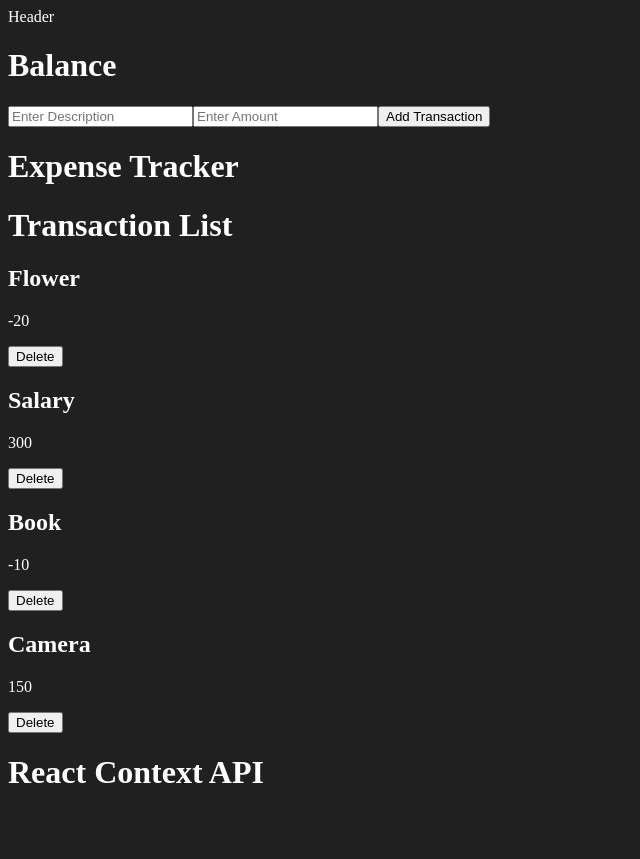
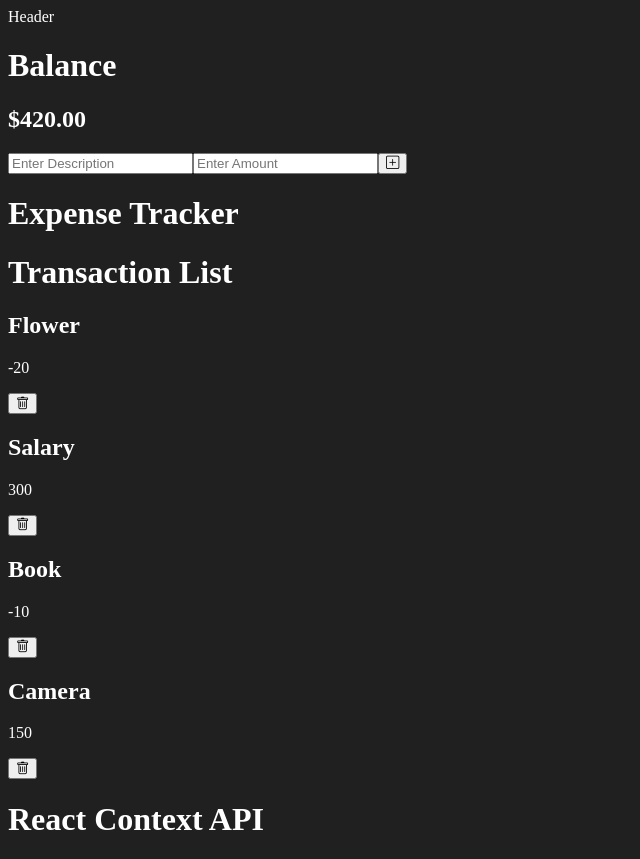
Before and after one commit to Kai-Al/Gastos-React, a React (Vite) app: page / in a window 1280 px wide. Shown: the whole page, without its empty margins (0-640 px from the left). Before the commit the page ends 812 px from the top, so only its background shows below. Built offline with nearby package versions, Linux system fonts and the light colour scheme.

Commit message:
Feat: calculate Balance

```diff
--- a/index.html
+++ b/index.html
@@ -5,6 +5,7 @@
     <link rel="icon" type="image/svg+xml" href="/vite.svg" />
     <meta name="viewport" content="width=device-width, initial-scale=1.0" />
     <title>Aplicación de gastos e ingresos</title>
+    <link rel="stylesheet" href="https://cdn.jsdelivr.net/npm/bootstrap-icons@1.10.5/font/bootstrap-icons.css">
   </head>
   <body>
     <div id="root"></div>
--- a/src/components/Balance.jsx
+++ b/src/components/Balance.jsx
@@ -2,10 +2,15 @@ import { useGlobalState } from "../context/GlobalState"
 
 function Balance() {
 
-    const  transactions  = useGlobalState();
+    const  {transactions}  = useGlobalState();
+
+    const amounts = transactions.map(transaction => transaction.amount);
+    const total = amounts.reduce((acc, item) => (acc += item), 0).toFixed(2);
+
     return (
         <div>
             <h1>Balance</h1>
+            <h2>${total}</h2>
         </div>
     )
 }
--- a/src/components/Transactions/TransactionForm.jsx
+++ b/src/components/Transactions/TransactionForm.jsx
@@ -10,9 +10,9 @@ function TransactionForm() {
     e.preventDefault();
     console.log(Description, Amount);
     const newTransaction = {
-        id: window.crypto.randomUUID(),
-        text: Description,
-        amount: +Amount,
+      id: window.crypto.randomUUID(),
+      text: Description,
+      amount: +Amount,
     };
     addTransaction(newTransaction);
   };
@@ -29,7 +29,9 @@ function TransactionForm() {
           placeholder="Enter Amount"
           onChange={(e) => setAmount(e.target.value)}
         />
-        <input type="submit" value="Add Transaction" />
+        <button type="submit">
+          <i className="bi bi-plus-square"></i>
+        </button>
       </form>
     </div>
   );
--- a/src/components/Transactions/TransactionList.jsx
+++ b/src/components/Transactions/TransactionList.jsx
@@ -15,7 +15,7 @@ function TransactionList() {
               deleteTransaction(transaction.id);
             }}
           >
-            Delete
+            <i className="bi bi-trash"></i>
           </button>
         </div>
       ))}
```
